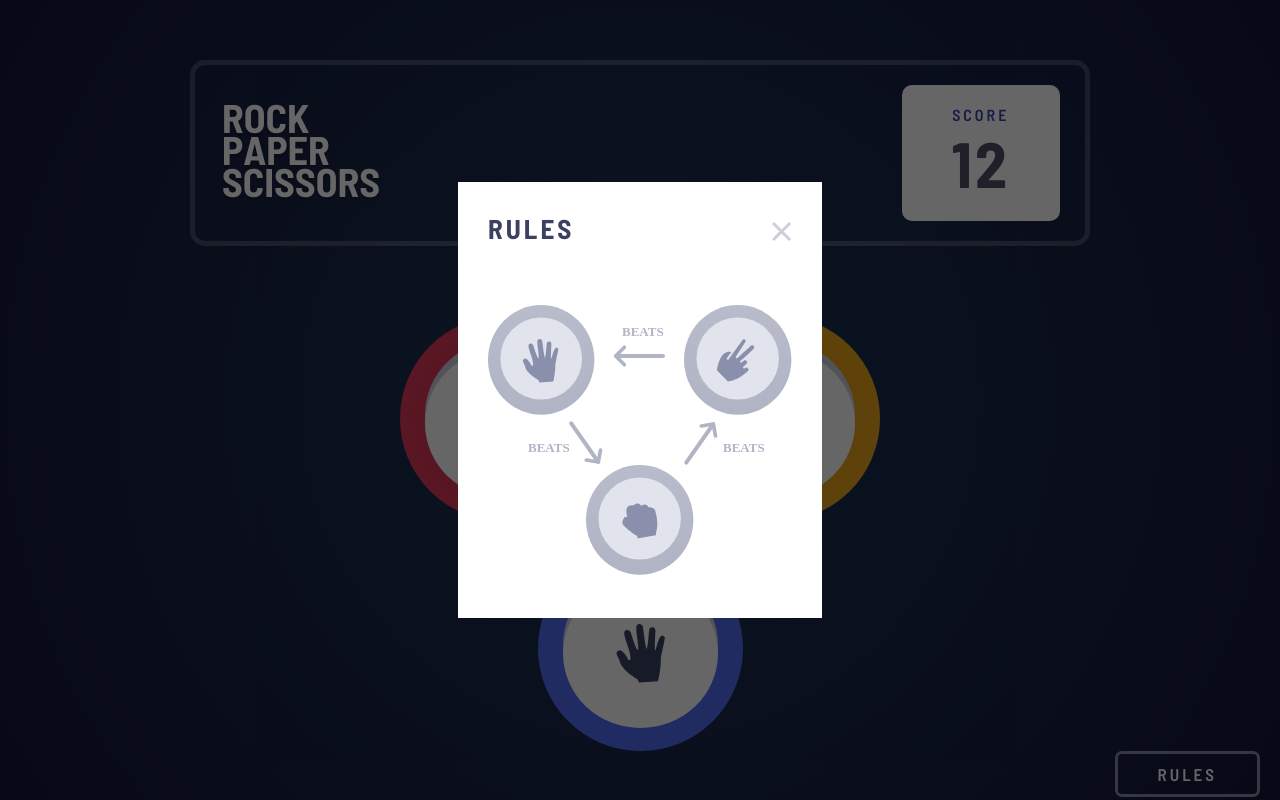
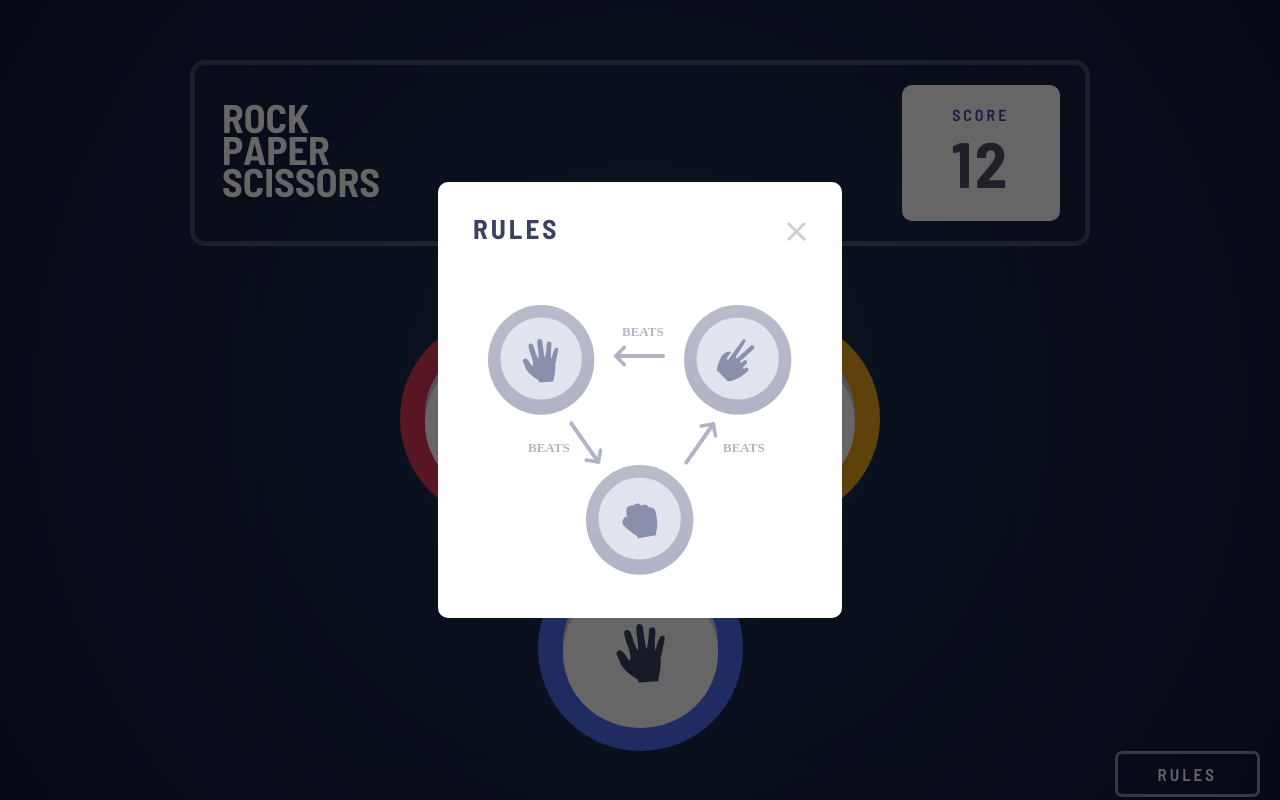
Before and after one commit to milan-timacum/rock-paper-scissors, a React (Create React App) app: page / in a window 1280 px wide. Both pictures are taken after a click on the button "RULES". Built offline with nearby package versions, Linux system fonts and the light colour scheme.

Commit message:
Footer style fixes

```diff
--- a/src/components/Footer.js
+++ b/src/components/Footer.js
@@ -36,7 +36,7 @@ const Footer = () => {
 						<img src={close} alt='close' />
 					</button>
 				</MHeader>
-				<img src={rulesImg} alt='rules' />
+				<RulesImg src={rulesImg} alt='rules' />
 			</RulesModal>
 		</Wrapper>
 	);
@@ -55,17 +55,22 @@ const Wrapper = styled.footer`
 const RulesModal = styled.footer`
 	background-color: white;
 	z-index: 999;
-	padding: 30px 30px 40px 30px;
+	padding: 30px 35px 40px 35px;
+	border-radius: 10px;
+	cursor: auto;
 
 	h2 {
 		font-size: 1.7rem;
 		color: #3c4161;
 		margin: 0;
 	}
-
 	&:focus {
 		outline: none;
 	}
+`;
+
+const RulesImg = styled.img`
+	margin: 0 15px;
 `;
 
 const MHeader = styled.div`
```
